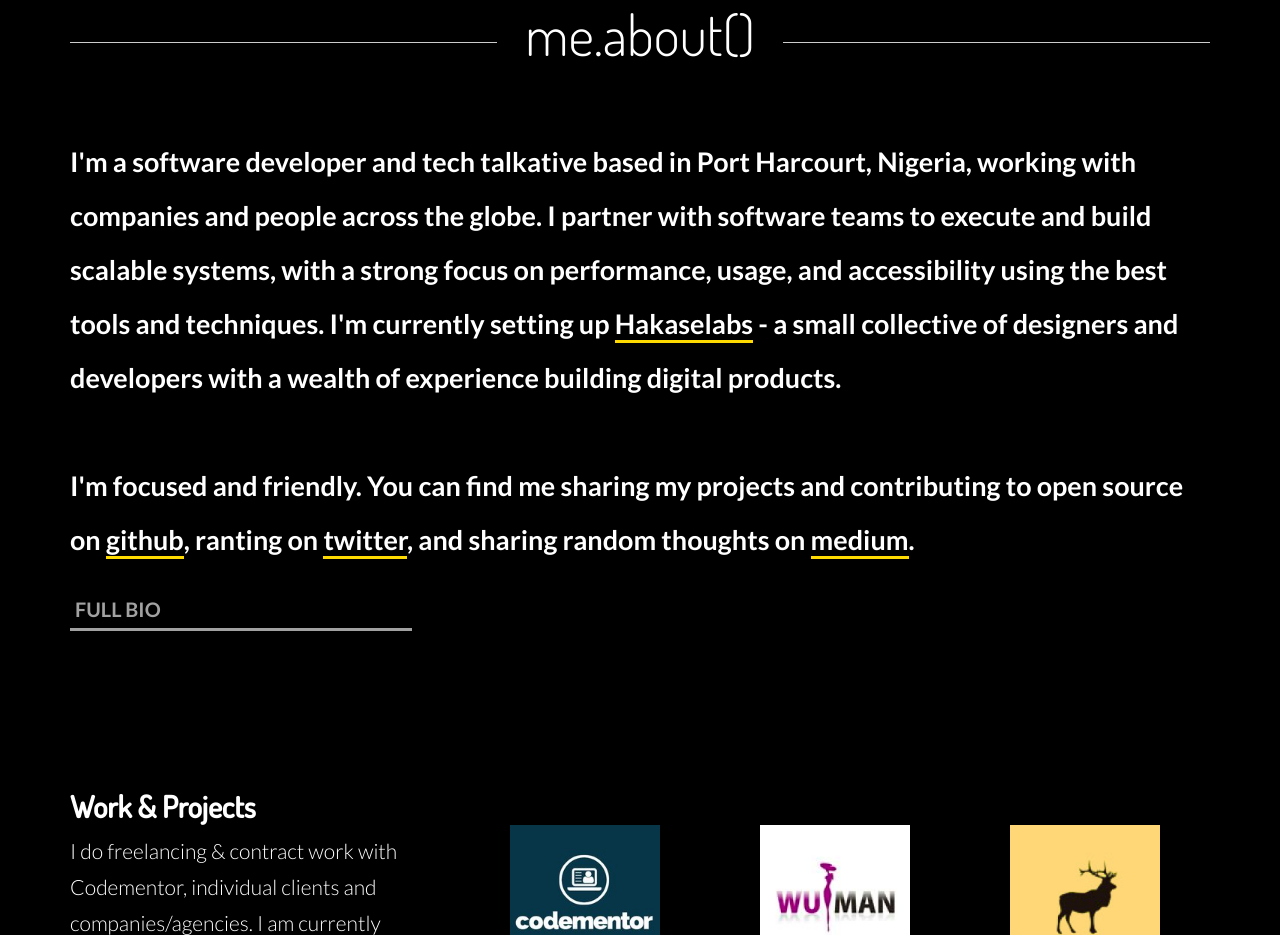
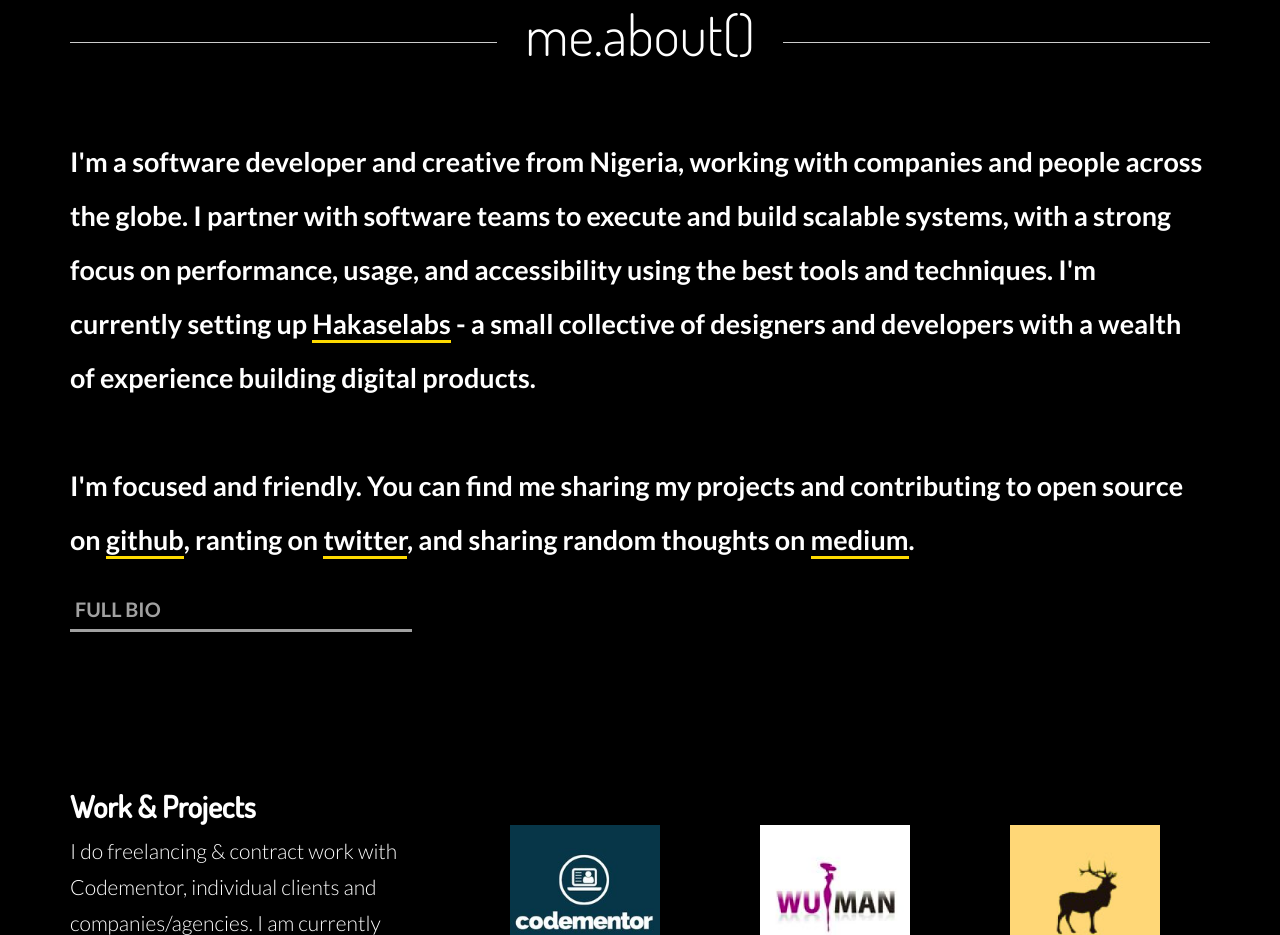
Before and after one commit to codehakase/codehakase.github.io, a plain HTML site: page index.html in a window 1280 px wide. Shown: the part 947-1882 px from the top of the page. Drawn offline with Linux system fonts and the light colour scheme; some packages are replaced by stand-ins of ours; files that its build step writes are made by us from their sources.

Commit message:
update texts

```diff
--- a/index.html
+++ b/index.html
@@ -160,7 +160,7 @@
     <div class="container">
       <h2 class="block_title">me.about()</h2>
       <p class="bio">
-        I'm a software developer and tech talkative based in Port Harcourt, Nigeria, working with companies and people across the globe. I partner with software teams to execute and build scalable systems, with a strong focus on performance, usage, and accessibility using the best tools and techniques. I'm currently setting up <a href=" " class="sp">Hakaselabs</a> - a small collective of designers and developers with a wealth of experience building digital products.
+        I'm a software developer and creative from Nigeria, working with companies and people across the globe. I partner with software teams to execute and build scalable systems, with a strong focus on performance, usage, and accessibility using the best tools and techniques. I'm currently setting up <a href=" " class="sp">Hakaselabs</a> - a small collective of designers and developers with a wealth of experience building digital products.
         <br>
         <br> I'm focused and friendly. You can find me sharing my projects and contributing to open source on <a class="sp" href="https://github.com/codehakase">github</a>, ranting on <a class="sp" href="https://twitter.com/codehakase">twitter</a>, and sharing random thoughts on <a class="sp" href="https://medium.com/@codehakase">medium</a>.
       </p>
@@ -168,10 +168,13 @@
       <p class="hidden-bio bio">
         I write contents on software development on my <a href="https://hakaselabs.github.io" class="sp">blog</a>, and run both 1:1 and offline mentoring sessions on <a class="sp" href="https://codementor.io/codehakase">Codementor</a>.
         <br>
-        <br> I develop heavily with JavaScript (MERN stack), PHP (with Laravel) and Go. I can also develop for Native platforms (android & iOS) with React Native and Expo.
-        <br> I use a lot of awesome tools and services like Slack, Git, AWS, Google Cloud Platform, Ansible, Vagrant, ...
+        <br> I develop heavily with JavaScript (MERN stack), PHP (with Laravel), build microservices architechture, and  scalable backends with Go. I can also develop for Mobile platforms (android & iOS) with React Native on top of Expo.
+        <br> I use a lot of awesome tools and services like Slack, Git, AWS, Google Cloud Platform, Ansible, Vagrant.
+
         <br>
-        <br> I play the piano and the violin on my free time - I love Classicals.
+        Recently, I've been doing a lot of DevOps and microservices, with tools like AWS SQS, Apache Kafka, Kubernetes, Docker, and Linkerd.
+        <br>
+        <br> When I'm not in front of a computer, or working on my next world domination plan (lol), you'll find me reading a book, playing the violin or piano, or even at a GYM.
         <br>
         <br> Have a look around this website, to see <a href="works.html" class="sp">some of my previous client work</a> or <a href="" class="sp" title="open to remote positions">hire me<sup>- remote only</sup></a> .
         <br>
```
